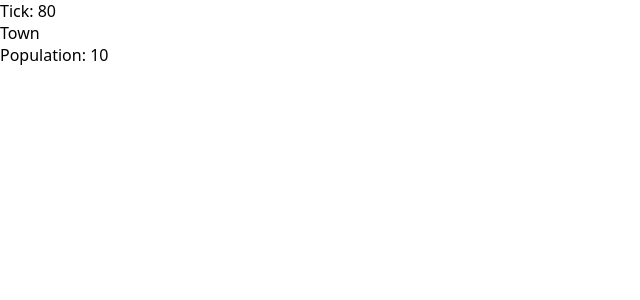
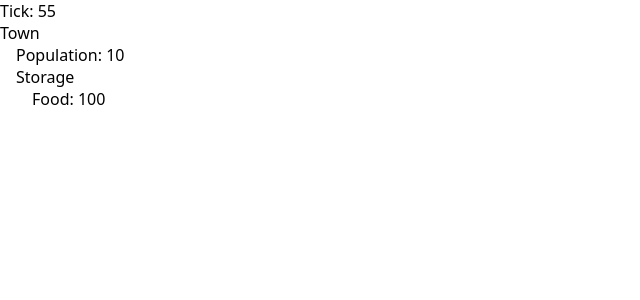
Before and after one commit to tylerschloesser/sim-v6, a React app in the folder packages/app/: page / in a window 1280 px wide. Shown: the top 300 px of the page, without its empty margins (0-640 px from the left). Built offline with nearby package versions, Linux system fonts and the light colour scheme; the HTML template or start-up script is replaced by a standard one.

Commit message:
add indent

```diff
--- /dev/null
+++ b/packages/app/src/home.module.scss
@@ -0,0 +1,3 @@
+.indent {
+  padding-left: 1em;
+}
--- a/packages/app/src/home.tsx
+++ b/packages/app/src/home.tsx
@@ -1,5 +1,6 @@
 import { Fragment, useContext } from 'react'
 import { AppContext } from './app-context.js'
+import styles from './home.module.scss'
 import { EntityType } from './types.js'
 
 export function Home() {
@@ -15,8 +16,16 @@ export function Home() {
                 return (
                   <>
                     <div>Town</div>
-                    <div>
-                      Population: {entity.population}
+                    <div className={styles.indent}>
+                      <div>
+                        Population: {entity.population}
+                      </div>
+                      <div>Storage</div>
+                      <div className={styles.indent}>
+                        <div>
+                          Food: {entity.storage.food}
+                        </div>
+                      </div>
                     </div>
                   </>
                 )
```
